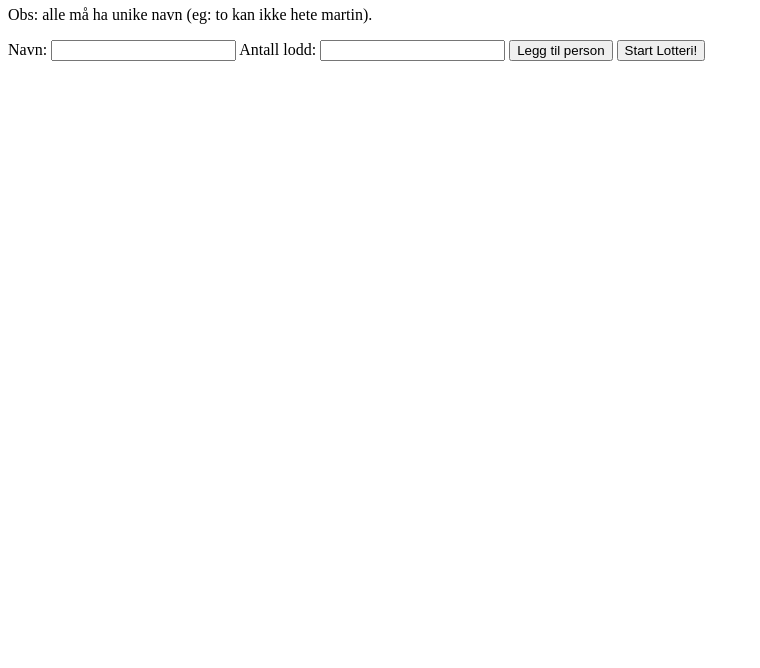
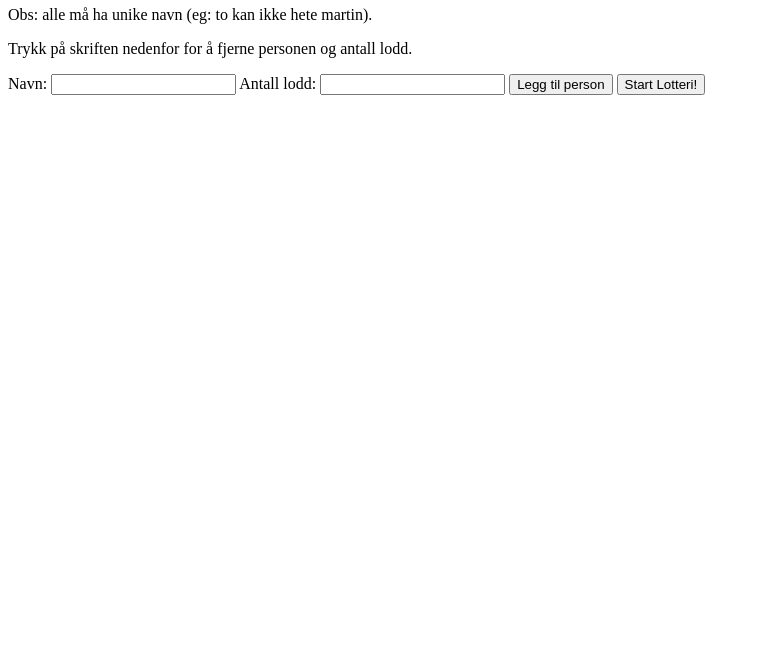
Before and after one commit to erikttv/loddtrekning, a plain HTML site: page index.html in a window 1280 px wide. Shown: the part 132-800 px from the top of the page, without its empty margins (0-760 px from the left). Drawn offline with Linux system fonts and the light colour scheme.

Commit message:
explanation

```diff
--- a/index.html
+++ b/index.html
@@ -9,6 +9,7 @@
     <h1>Loddtrekning</h1>
     <h1 id="vinnertekst">Vinner: </h1>
     <p>Obs: alle må ha unike navn (eg: to kan ikke hete martin).</p>
+    <p>Trykk på skriften nedenfor for å fjerne personen og antall lodd.</p>
     <label for="name">Navn:</label>
     <input type="text" id="navn">
     <label for="lodd">Antall lodd:</label>
```
